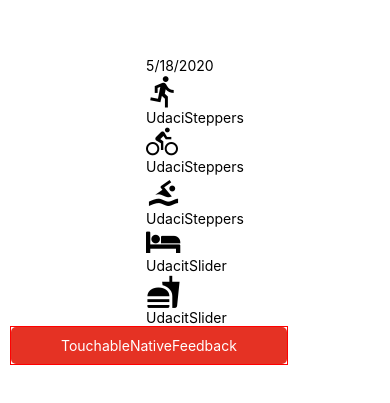
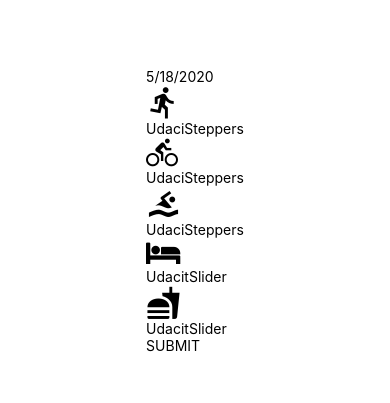
Before and after one commit to shweyeewinn/udacifitness, a React Native app: screen / in a window 390 px wide. Shown: the part 211-614 px from the top of the page. Built offline with nearby package versions, Linux system fonts and the light colour scheme.

Commit message:
AddEntry-SubmitBtn

```diff
--- a/App.js
+++ b/App.js
@@ -30,11 +30,11 @@ export default class App extends React.Component {
           <View style={styles.btn}><Text style={styles.btnText}>Touchable Without Feedback</Text></View>
         </TouchableWithoutFeedback> */}
         {/* Only supported for Android */}
-        <TouchableNativeFeedback
+        {/* <TouchableNativeFeedback
           background={TouchableNativeFeedback.SelectableBackground}
           onPress={this.handlePress}>
           <View style={styles.btn}><Text style={styles.btnText}>TouchableNativeFeedback</Text></View>
-        </TouchableNativeFeedback>
+        </TouchableNativeFeedback> */}
       </View>
     );
   }
--- a/components/AddEntry.js
+++ b/components/AddEntry.js
@@ -1,10 +1,18 @@
 import React, { Component } from "react";
-import { View, Text } from "react-native";
-import { getMetricMetaInfo } from "../utils/helpers";
+import { View, TouchableOpacity, Text } from "react-native";
+import { getMetricMetaInfo, timeToString } from "../utils/helpers";
 import UdacitSlider from './UdacitSlider'
 import UdaciSteppers from './UdaciSteppers'
 import DateHeader from './DateHeader'
 
+function SubmitBtn({ onPress }) {
+  return (
+    <TouchableOpacity
+      onPress={onPress}>
+      <Text>SUBMIT</Text>
+    </TouchableOpacity>
+  )
+}
 export default class AddEntry extends Component {
   state = {
     run: 0,
@@ -46,7 +54,25 @@ export default class AddEntry extends Component {
       [metric]: value
     }))
   }
+  submit = () => {
+    const key = timeToString()
+    const entry = this.state
 
+    //Update Redux
+    this.setState({
+      run: 0,
+      bike: 0,
+      swim: 0,
+      sleep: 0,
+      eat: 0,
+    })
+    //Navigate to home
+
+    //Save to Database
+
+    //Clean local notification
+
+  }
   render() {
     const metaInfo = getMetricMetaInfo()
     console.log('metaInfo', Object.keys(metaInfo))
@@ -54,6 +80,7 @@ export default class AddEntry extends Component {
     return (
       <View>
         <DateHeader date={(new Date()).toLocaleDateString()} />
+        {/* <Text>{JSON.stringify(this.state)}</Text> */}
         {
           Object.keys(metaInfo).map((key) => {
             const { getIcon, type, ...rest } = metaInfo[key]
@@ -79,6 +106,7 @@ export default class AddEntry extends Component {
             )
           })
         }
+        <SubmitBtn onPress={this.submit} />
       </View>
     );
   }
```
